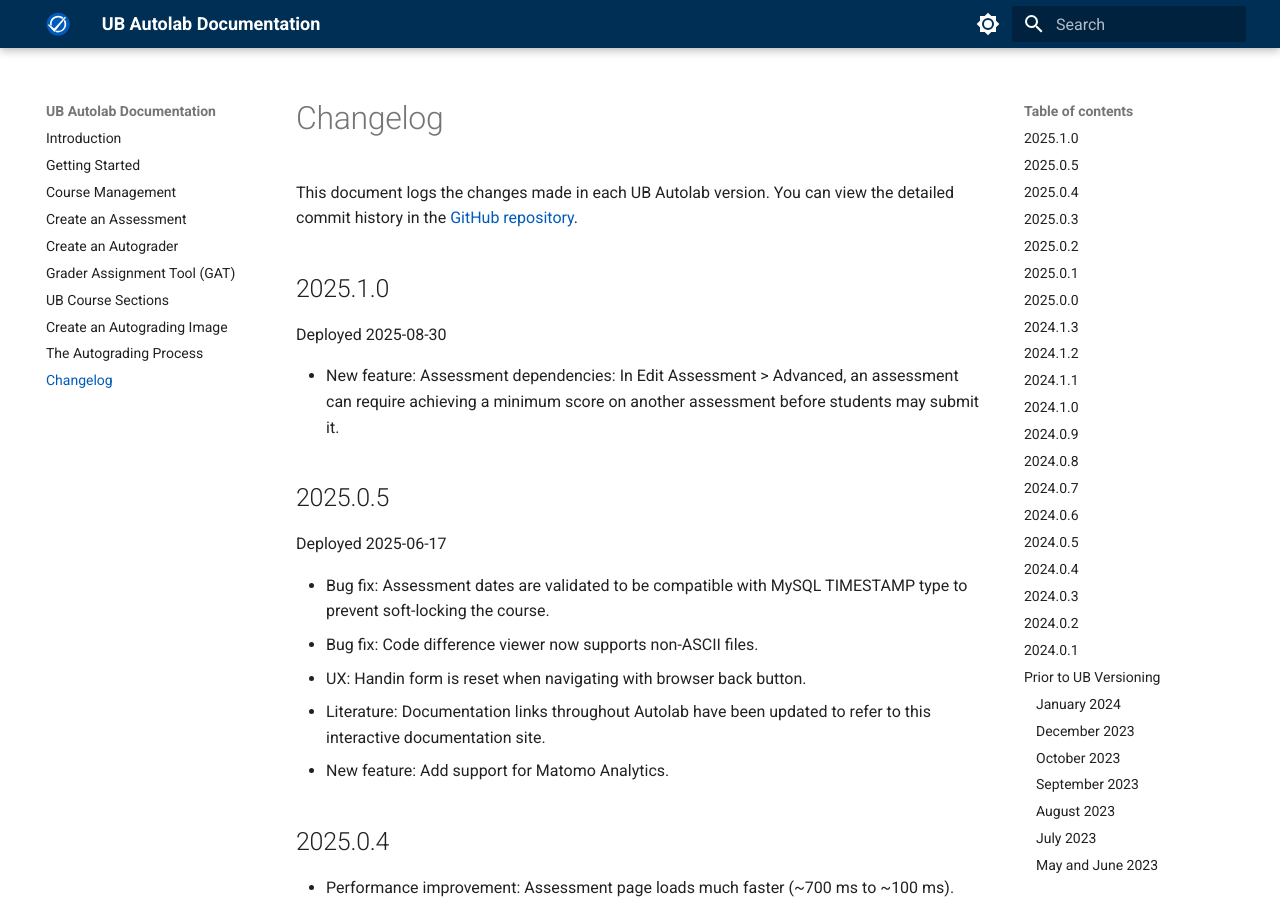
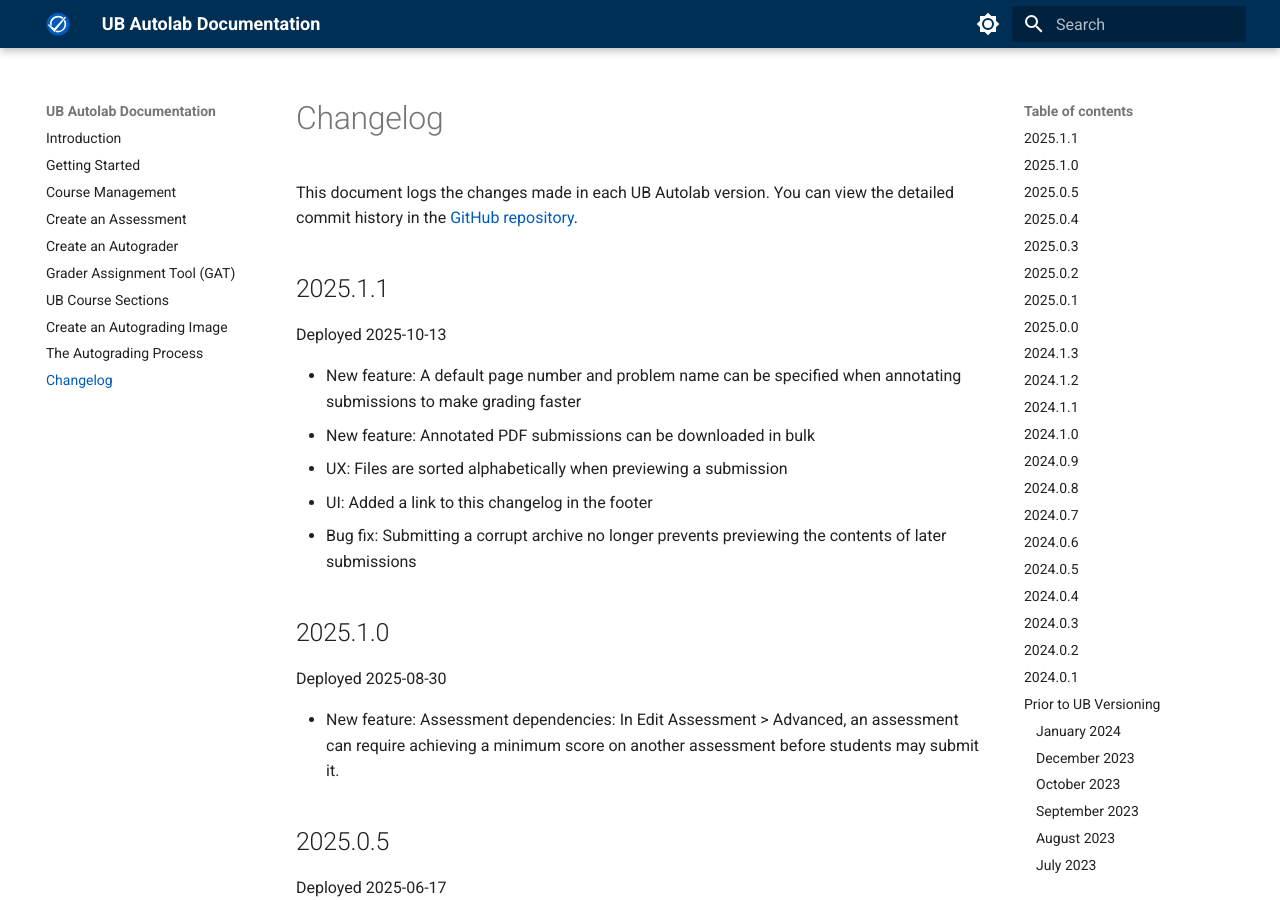
Before and after one commit to UB-CSE-IT/Autolab-Public-Documentation, an MkDocs documentation site: the page built from docs/Changelog.md, in a window 1280 px wide and 900 px high. Built offline with MkDocs 1.6.1 and Material for MkDocs 9.7.7, drawn with Linux system fonts in a browser that asks for light colours.

Commit message:
Release 2025.1.1, fix indentation

```diff
--- a/docs/Changelog.md
+++ b/docs/Changelog.md
@@ -1,5 +1,16 @@
 This document logs the changes made in each UB Autolab version. You can view the detailed commit history in
 the [GitHub repository](https://github.com/UB-CSE-IT/Autolab).
+
+## 2025.1.1
+
+Deployed 2025-10-13
+
+- New feature: A default page number and problem name can be specified when annotating submissions to make grading
+  faster
+- New feature: Annotated PDF submissions can be downloaded in bulk
+- UX: Files are sorted alphabetically when previewing a submission
+- UI: Added a link to this changelog in the footer
+- Bug fix: Submitting a corrupt archive no longer prevents previewing the contents of later submissions
 
 ## 2025.1.0
 
```
Also changed, not shown: docs/The autograding process.md (+2 -2 lines).
